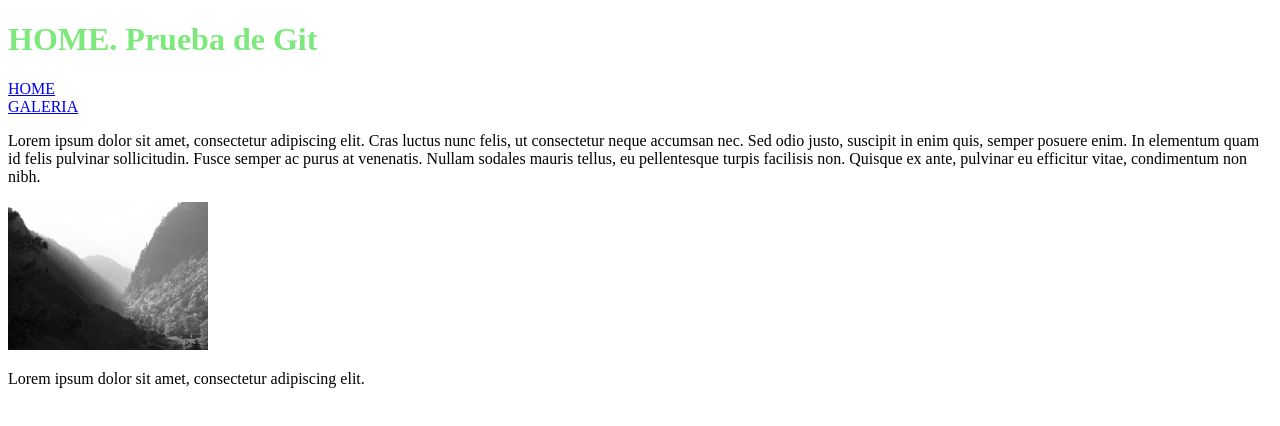
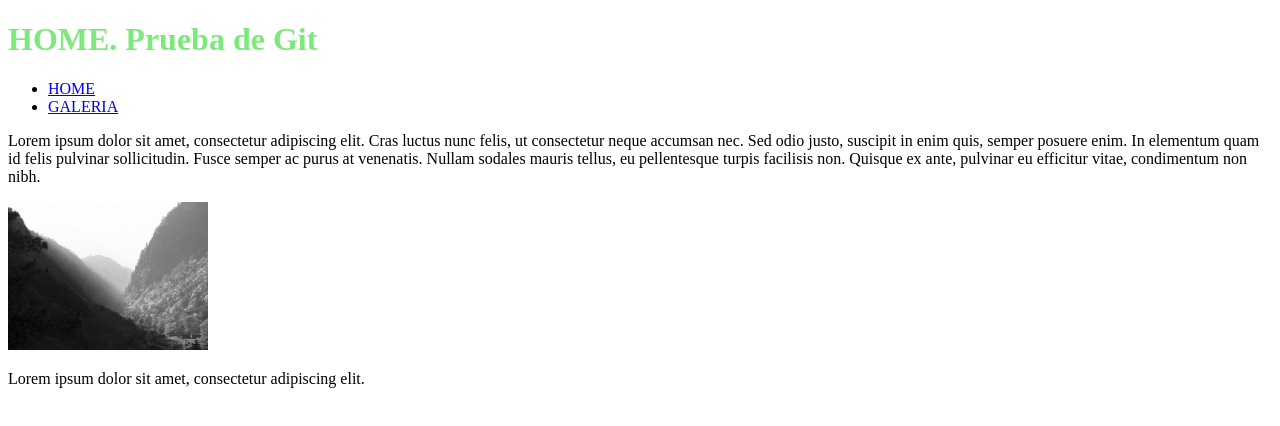
Before and after one commit to AliciaPG2021/NuevaPruebaGIT, a plain HTML site: page index.html in a window 1280 px wide. Drawn offline with Linux system fonts and the light colour scheme.

Commit message:
creacion lista desordenada index

```diff
--- a/index.html
+++ b/index.html
@@ -14,9 +14,10 @@
         <h1>HOME. Prueba de Git</h1>
 
         <nav>
-            <a href="index.html">HOME</a>
-            <br>
-            <a href="galeria.html">GALERIA</a>
+            <ul>
+                <li><a href="index.html">HOME</a></li>
+                <li><a href="galeria.html">GALERIA</a></li>
+            </ul>
         </nav>
 
     </header>
```
